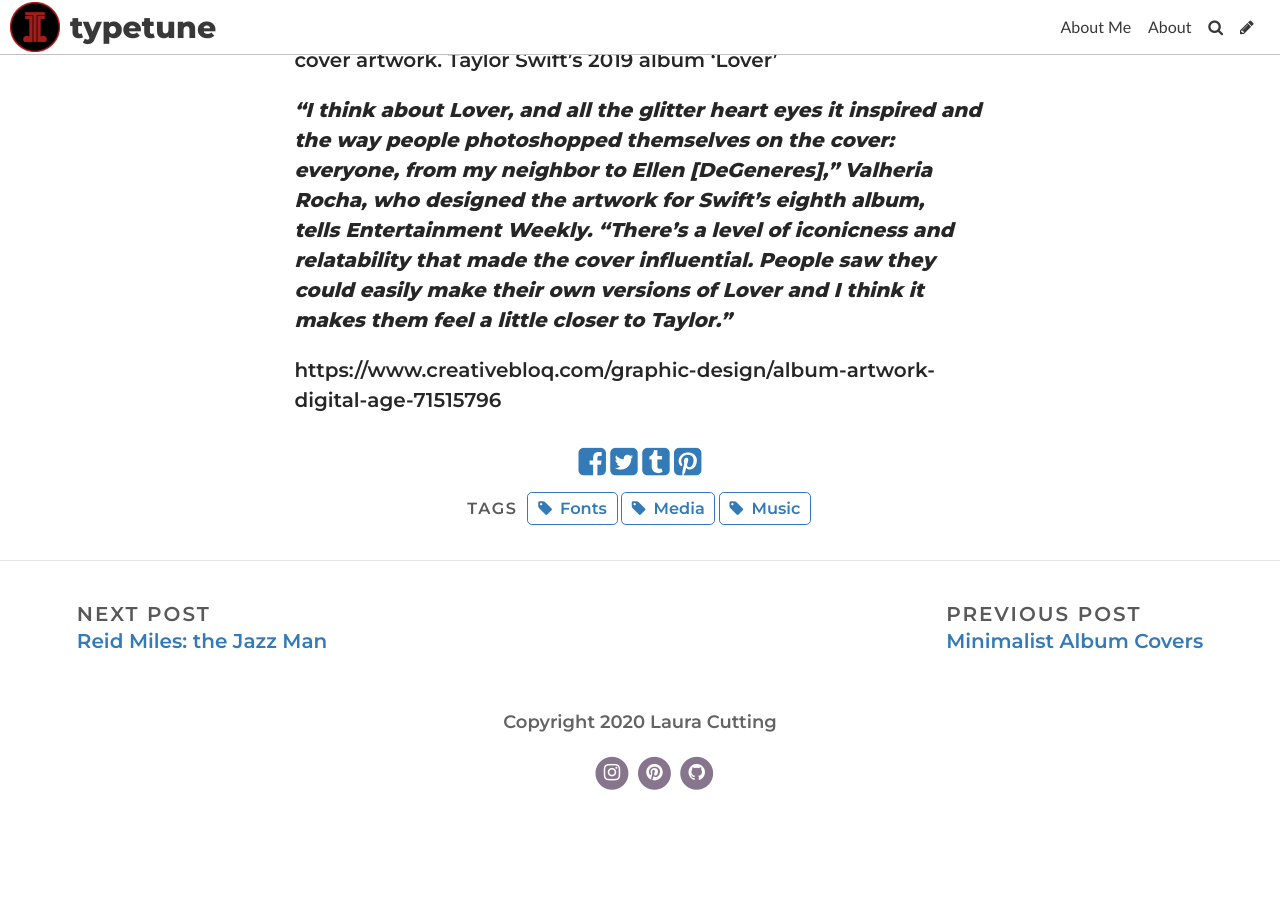
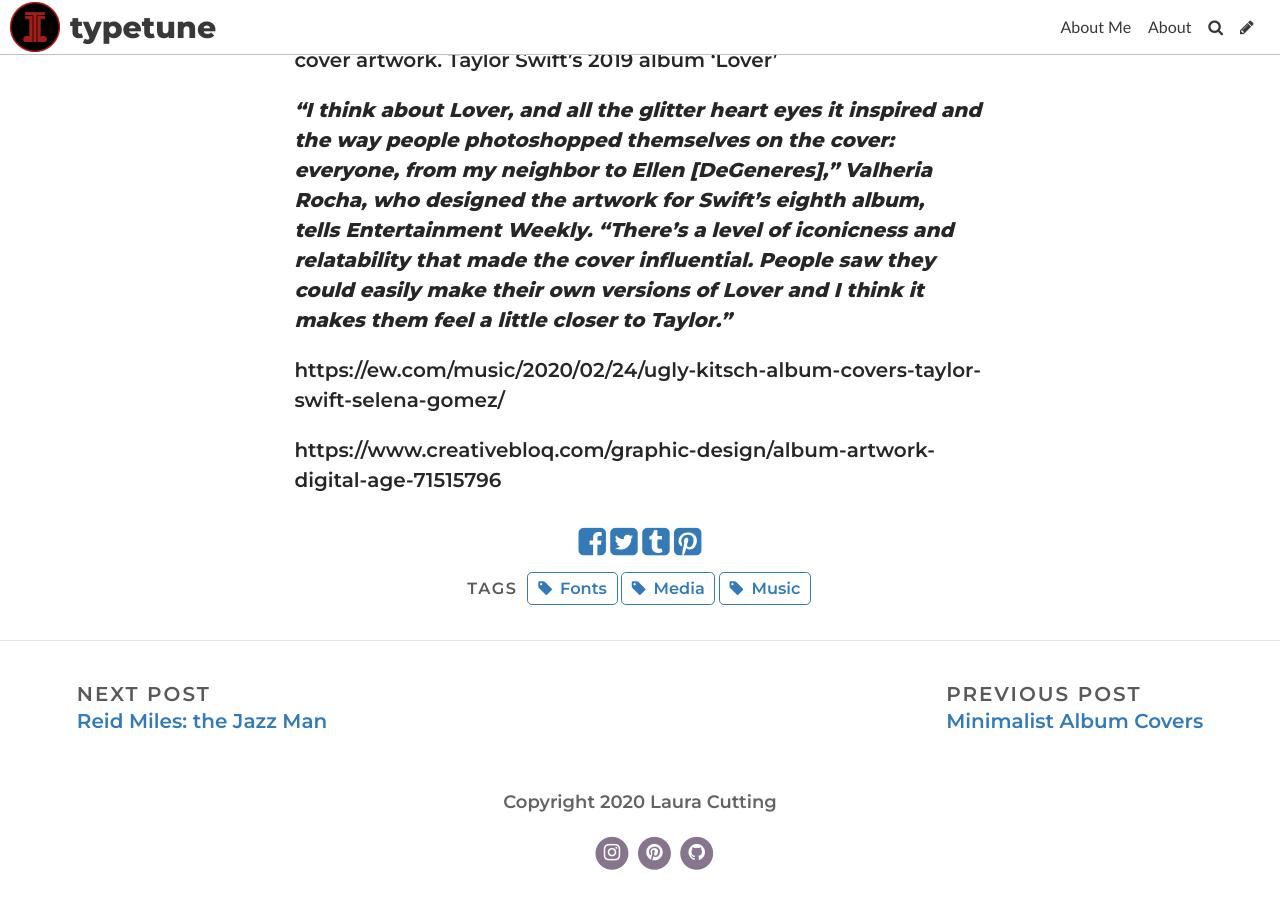
Before and after one commit to lauracutting/typetune, a Jekyll site: the page built from _posts/2020-11-18-the-dawn-of-the-digital-age-album-cover.md, in a window 1280 px wide and 900 px high, scrolled down 1913 px. Built offline with Jekyll 4.4.1, drawn with Linux system fonts in a browser that asks for light colours; some web fonts are replaced; before the commit the page ends 2733 px from its top, so only the background shows below that; some of the changed lines change nothing that is shown.

Commit message:
Update Post “2020-11-18-the-dawn-of-the-digital-age-album-cover”

```diff
--- a/_posts/2020-11-18-the-dawn-of-the-digital-age-album-cover.md
+++ b/_posts/2020-11-18-the-dawn-of-the-digital-age-album-cover.md
@@ -30,4 +30,8 @@
 
 
 
+https://ew.com/music/2020/02/24/ugly-kitsch-album-covers-taylor-swift-selena-gomez/
+
+
+
 https://www.creativebloq.com/graphic-design/album-artwork-digital-age-71515796
```
